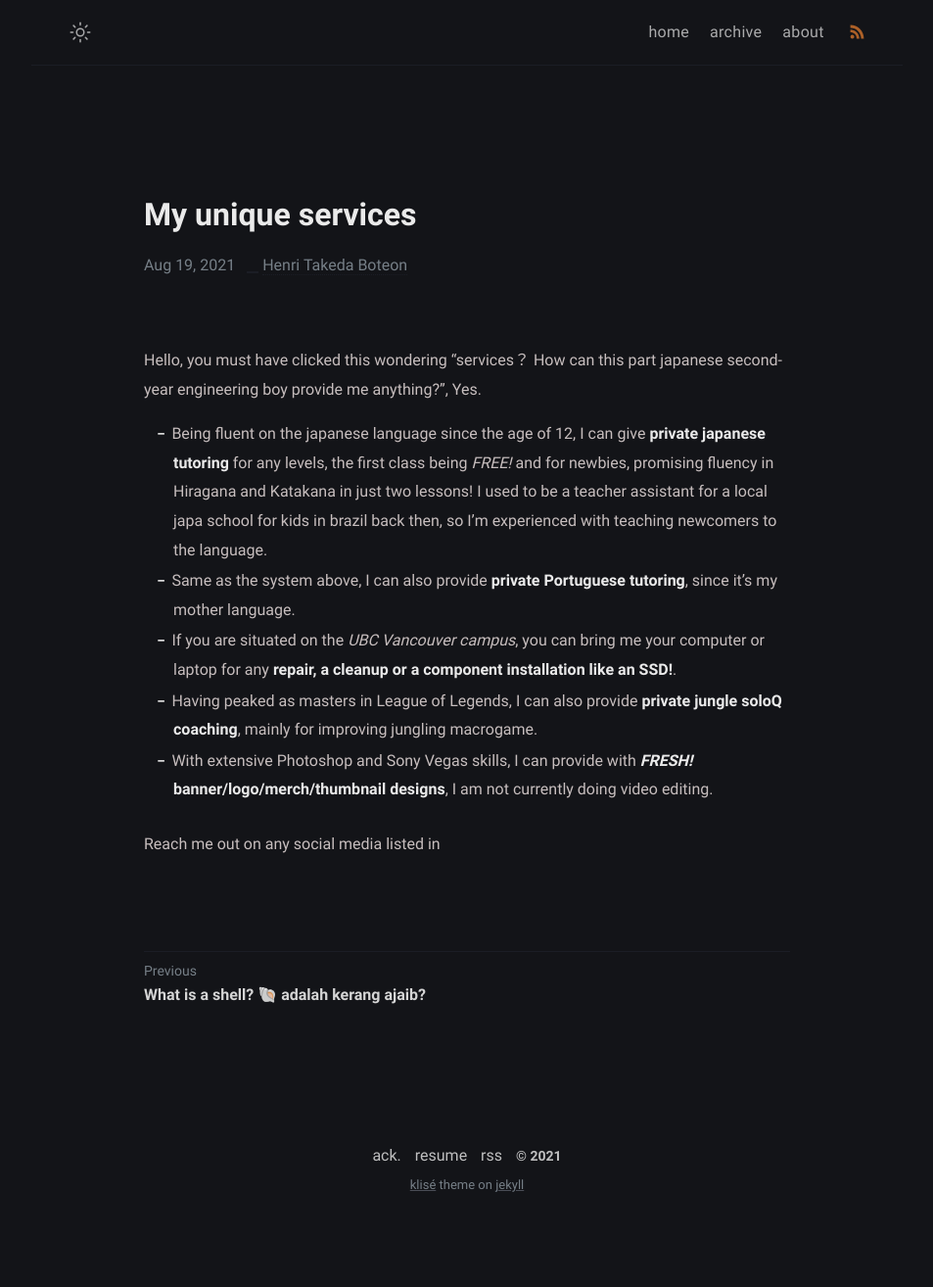
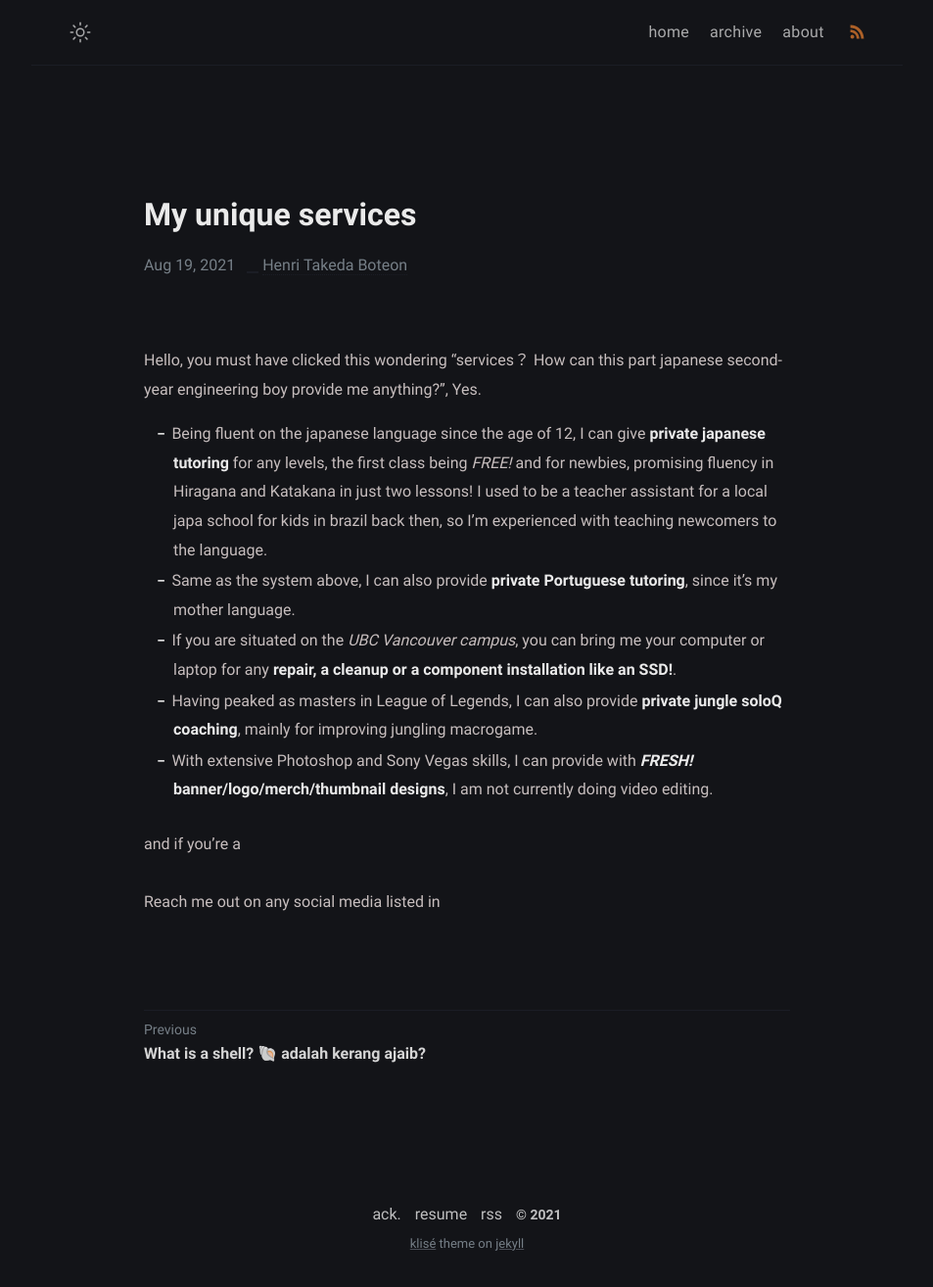
Before and after one commit to Pistachihen/pistachi.github.io, a Jekyll site: the page built from _posts/welcome-to-jekyll/2020-08-29-welcome-to-jekyll.md, in a window 1280 px wide. Shown: the whole page at 98% size, without its empty margins (163-1116 px from the left). Built offline with Jekyll 4.4.1, drawn with Linux system fonts in a browser that asks for light colours; before the commit the page ends 1254 px from its top, so only the background shows below that.

Commit message:
2020-08-29-welcome-to-jekyll.md: changed

```diff
--- a/_posts/welcome-to-jekyll/2020-08-29-welcome-to-jekyll.md
+++ b/_posts/welcome-to-jekyll/2020-08-29-welcome-to-jekyll.md
@@ -12,6 +12,6 @@ Hello, you must have clicked this wondering "services？ How can this part japan
 - Having peaked as masters in League of Legends, I can also provide **private jungle soloQ coaching**, mainly for improving jungling macrogame.
 - With extensive Photoshop and Sony Vegas skills, I can provide with ***FRESH!* banner/logo/merch/thumbnail designs**, I am not currently doing video editing.
 
-
+and if you're a
 
 Reach me out on any social media listed in
```
